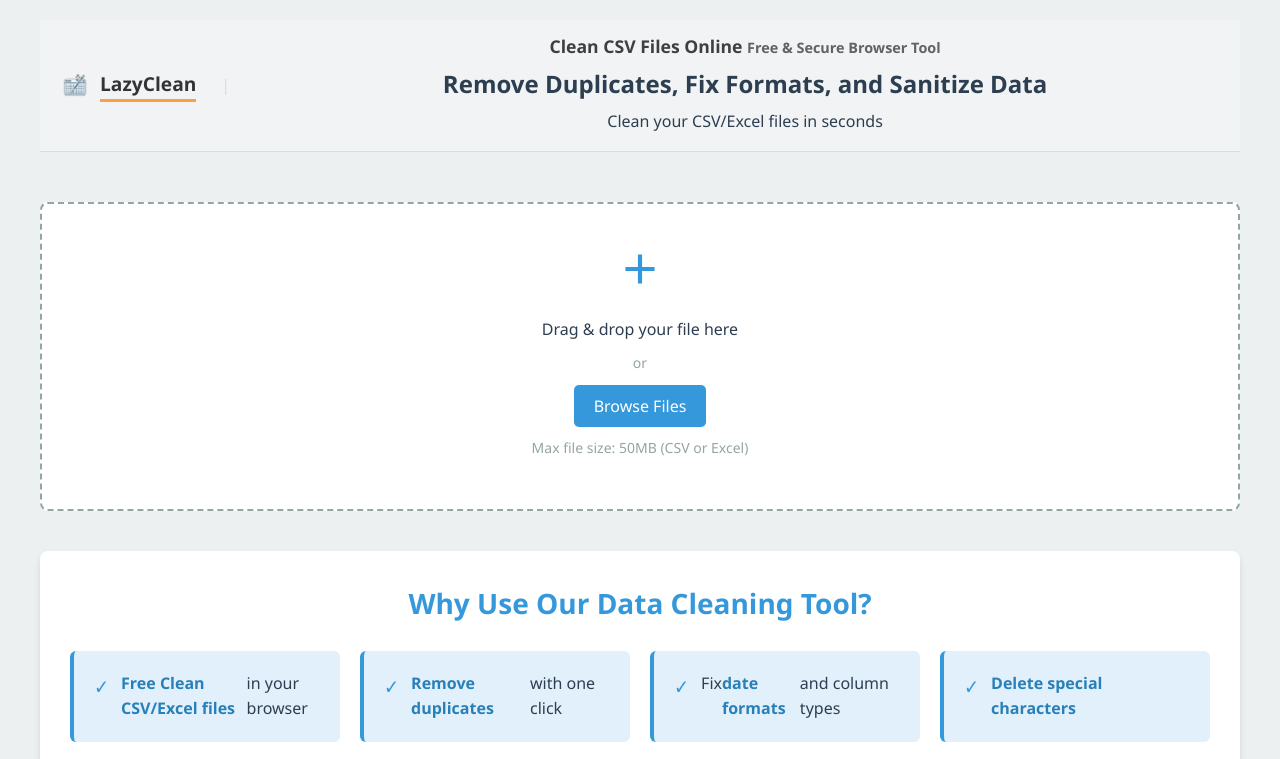
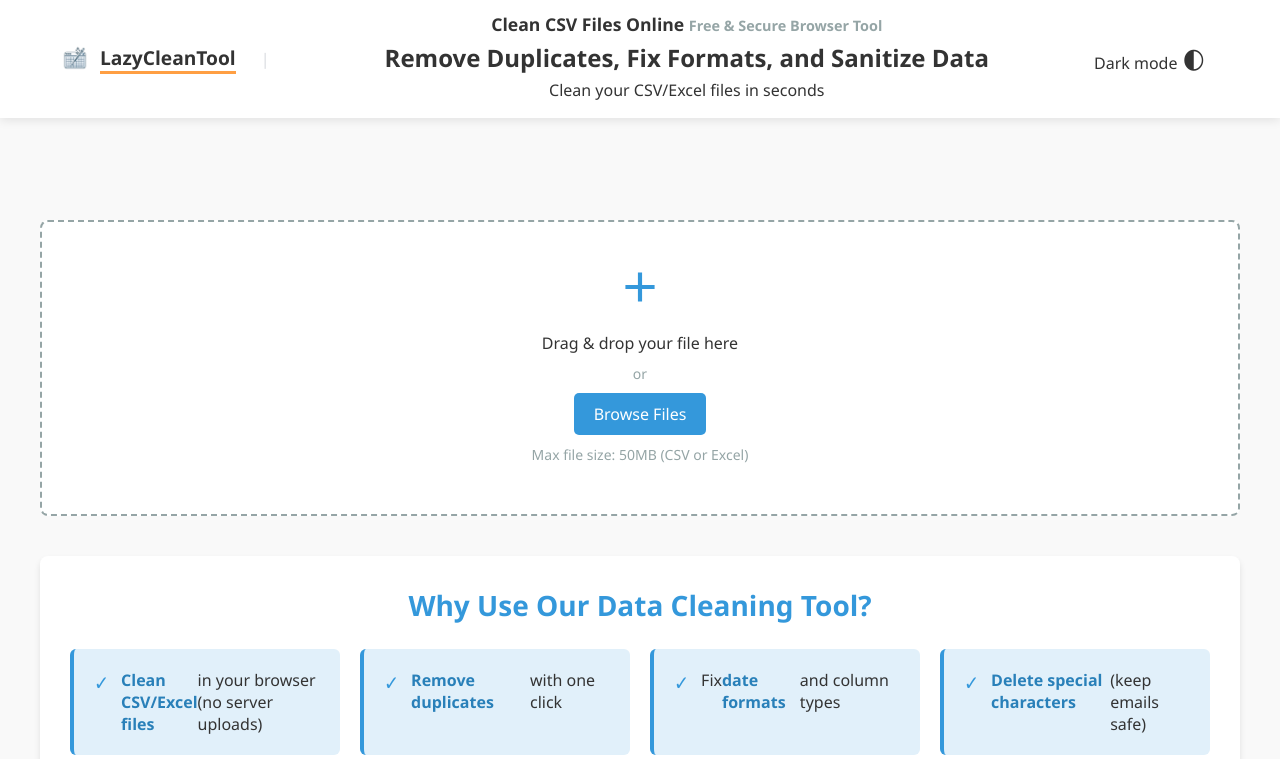
Before and after one commit to TenzinRabyang/LazyCleantool, a plain HTML site: page index.html in a window 1280 px wide. Shown: the top 759 px of the page. Drawn offline with nearby package versions, Linux system fonts and the light colour scheme.

Commit message:
Add files via upload

```diff
--- a/index.html
+++ b/index.html
@@ -15,7 +15,7 @@
       "@type": "WebApplication",
       "name": "Free Data Cleaning Tool",
       "description": "Browser-based tool to clean CSV/Excel files without uploading data",
-      "url": "https://lazycleantool.com",
+      "url": "https://yourwebsite.com",
       "applicationCategory": "DataAnalysisTool",
       "operatingSystem": "Web",
       "offers": {
@@ -38,16 +38,16 @@
     <!-- Add this to <head> section -->
     <meta name="description" content="Clean CSV/Excel files online for free. Remove duplicates, fix formats, and process data 100% in your browser - no uploads needed.">
     <meta name="keywords" content="clean CSV, clean Excel, remove duplicates, data cleaning tool, free data cleaning, CSV formatter">
-    <meta name="TR" content="LazyCleaningTool">
+    <meta name="TR" content="LazyCleanTool">
     <meta name="robots" content="index, follow">
-    <link rel="canonical" href="https://lazycleantool.com" />
+    <link rel="canonical" href="https://yourwebsite.com" />
 
     <!-- Open Graph (for social sharing) -->
     <meta property="og:title" content="Free Data Cleaning Tool">
     <meta property="og:description" content="Clean CSV/Excel files in your browser - no server uploads.">
     <meta property="og:type" content="website">
-    <meta property="og:url" content="https://lazycleantool.com">
-    <meta property="og:image" content="https://lazycleantool.com/preview-image.png">
+    <meta property="og:url" content="https://yourwebsite.com">
+    <meta property="og:image" content="https://yourwebsite.com/preview-image.png">
     <!-- Favicon for all devices -->
     <link rel="icon" href="favicon/favicon.ico" type="image/x-icon">
     <link rel="icon" type="image/png" sizes="16x16" href="favicon/favicon-16x16.png">
@@ -64,12 +64,16 @@
         <div class="header-content">
           <div class="logo-container">
             <img src="logo/logo.png" alt="LazyClean Free CSV cleaning" class="header-logo">
-                  <span class="logo-text">LazyClean</span>
+            <span class="logo-text">LazyCleanTool</span>
           </div>
           <div class="header-text">
             <h1>Clean CSV Files Online <small>Free & Secure Browser Tool</small></h1>
             <h2>Remove Duplicates, Fix Formats, and Sanitize Data</h2>
             <p>Clean your CSV/Excel files in seconds</p>
+          </div>
+          <!-- Add this wrapper for the toggle -->
+          <div class="header-actions">
+            <p>Dark mode<button id="themeToggle" class="theme-toggle" aria-label="Toggle dark mode">  🌓 </button></p>
           </div>
         </div>
       </header>
@@ -133,10 +137,10 @@
             <section class="features">
               <h2>Why Use Our Data Cleaning Tool?</h2>
               <ul class="features-list">
-                <li><strong>Free Clean CSV/Excel files</strong> in your browser</li>
+                <li><strong>Clean CSV/Excel files</strong> in your browser (no server uploads)</li>
                 <li><strong>Remove duplicates</strong> with one click</li>
                 <li>Fix <strong>date formats</strong> and column types</li>
-                <li><strong>Delete special characters</strong> </li>
+                <li><strong>Delete special characters</strong> (keep emails safe)</li>
                 <li><strong>Trim whitespace</strong> automatically</li>
                 <li><strong>Replace empty values</strong> with custom text</li>
               </ul>
--- a/script.js
+++ b/script.js
@@ -470,3 +470,20 @@ function applyColumnFormats(data, formats, dateFormats, report) {
 
     return result;
 }
+
+// Dark Mode Toggle
+const themeToggle = document.getElementById('themeToggle');
+const prefersDarkScheme = window.matchMedia('(prefers-color-scheme: dark)');
+
+// Check saved preference or system preference
+const currentTheme = localStorage.getItem('theme') ||
+                     (prefersDarkScheme.matches ? 'dark' : 'light');
+document.documentElement.setAttribute('data-theme', currentTheme);
+
+// Toggle function
+themeToggle.addEventListener('click', () => {
+  const theme = document.documentElement.getAttribute('data-theme');
+  const newTheme = theme === 'dark' ? 'light' : 'dark';
+  document.documentElement.setAttribute('data-theme', newTheme);
+  localStorage.setItem('theme', newTheme);
+});
--- a/style.css
+++ b/style.css
@@ -1,4 +1,5 @@
 :root {
+  /* Light theme (default) */
   --primary-blue: #3498db;
   --secondary-blue: #2980b9;
   --light-blue: #e1f0fa;
@@ -6,7 +7,25 @@
   --medium-gray: #95a5a6;
   --light-gray: #ecf0f1;
   --white: #ffffff;
+  --text-color: #333;
+  --bg-color: #f9f9f9;
+  --header-bg: #fff;
   --shadow: 0 4px 6px rgba(0, 0, 0, 0.1);
+}
+
+/* Dark theme */
+[data-theme="dark"] {
+  --primary-blue: #5dade2;
+  --secondary-blue: #3498db;
+  --light-blue: #1a5276;
+  --dark-gray: #ecf0f1;
+  --medium-gray: #bdc3c7;
+  --light-gray: #2c3e50;
+  --white: #34495e;
+  --text-color: #f5f5f5;
+  --bg-color: #1a1a1a;
+  --header-bg: #2c3e50;
+  --shadow: 0 4px 6px rgba(0, 0, 0, 0.3);
 }
 
 * {
@@ -17,9 +36,8 @@
 }
 
 body {
-    background-color: var(--light-gray);
-    color: var(--dark-gray);
-    line-height: 1.6;
+  background-color: var(--bg-color);
+  color: var(--text-color);
 }
 
 .container {
@@ -89,15 +107,31 @@ header h1 {
 }
 /* Browser-style Header */
 .browser-header {
+  position: fixed; /* Changed from sticky to fixed */
+  top: 0;
+  left: 0;
   width: 100%;
-    background: #f1f3f4;
-    padding: 12px 0;
-    border-bottom: 1px solid #dadce0;
-    position: sticky;
-    top: 0;
   z-index: 1000;
-    display: flex;
-    align-items: center;
+  background: var(--header-bg);
+  box-shadow: 0 2px 10px rgba(0, 0, 0, 0.1); /* Add shadow for depth */
+  padding: 12px 0; /* Consistent padding */
+}
+.theme-toggle {
+  background: none;
+  border: none;
+  font-size: 1.5rem;
+  cursor: pointer;
+  margin-left: auto; /* Pushes to the right */
+  padding: 5px;
+  color: var(--text-color);
+  transition: transform 0.2s ease;
+}
+.theme-toggle:hover {
+  transform: scale(1.1);
+}
+
+html {
+  scroll-behavior: smooth;
 }
 /* Add to your CSS */
 .logo-container {
@@ -111,13 +145,9 @@ header h1 {
     font-family: 'Segoe UI', system-ui, sans-serif;
     font-size: 1.2rem;
     font-weight: 600;
-    color: #202124;
     white-space: nowrap;
-}
-
-/* Adjust header content spacing */
-.header-content {
-    gap: 10px; /* Reduced from 20px */
+    color: var(--text-color);
+    border-bottom: 3px solid var(--lazyclean-peach);
 }
 
 /* Optional: Add divider between logo and title */
@@ -131,11 +161,25 @@ header h1 {
 .header-content {
     display: flex;
     align-items: center;
+    justify-content: space-between; /* Pushes items to edges */
     gap: 20px;
     width: 100%;
     max-width: 1200px;
     margin: 0 auto;
     padding: 0 20px;
+}
+.header-actions {
+  margin-left: auto; /* Forces toggle to the far right */
+  padding: 0 10px;
+}
+/* Compact header text for smaller screens */
+@media (max-width: 768px) {
+  .header-text h1 {
+    font-size: 1rem;
+  }
+  .header-text small {
+    display: none; /* Hide subtitle on mobile */
+  }
 }
 
 .header-logo {
@@ -146,12 +190,12 @@ header h1 {
 .header-text h1 {
     margin: 0;
     font-size: 1.1rem;
-    color: #3c4043;
+    color: var(--text-color) !important;
 }
 
 .header-text small {
     font-size: 0.9rem;
-    color: #5f6368;
+    color: var(--medium-gray) !important;
 }
 
 /* Remove container padding for full-width effect */
@@ -162,9 +206,16 @@ header h1 {
 
 /* Adjust main content to account for sticky header */
 main {
-    padding-top: 20px;
+    padding-top: 200px;
 }
-
+@media (max-width: 768px) {
+  .browser-header {
+    padding: 8px 0; /* Smaller padding on mobile */
+  }
+  main {
+    padding-top: 300px; /* Adjust for mobile header */
+  }
+}
 .upload-area {
     border: 2px dashed var(--medium-gray);
     border-radius: 8px;
@@ -530,8 +581,3 @@ footer {
 .logo-icon {
   fill: var(--lazyclean-blue);
 }
-
-.logo-text {
-  color: #333;
-  border-bottom: 3px solid var(--lazyclean-peach);
-}
```
Also changed, not shown: preview.html (+29 -13 lines). Lines whose indentation alone changed are shown as unchanged.
